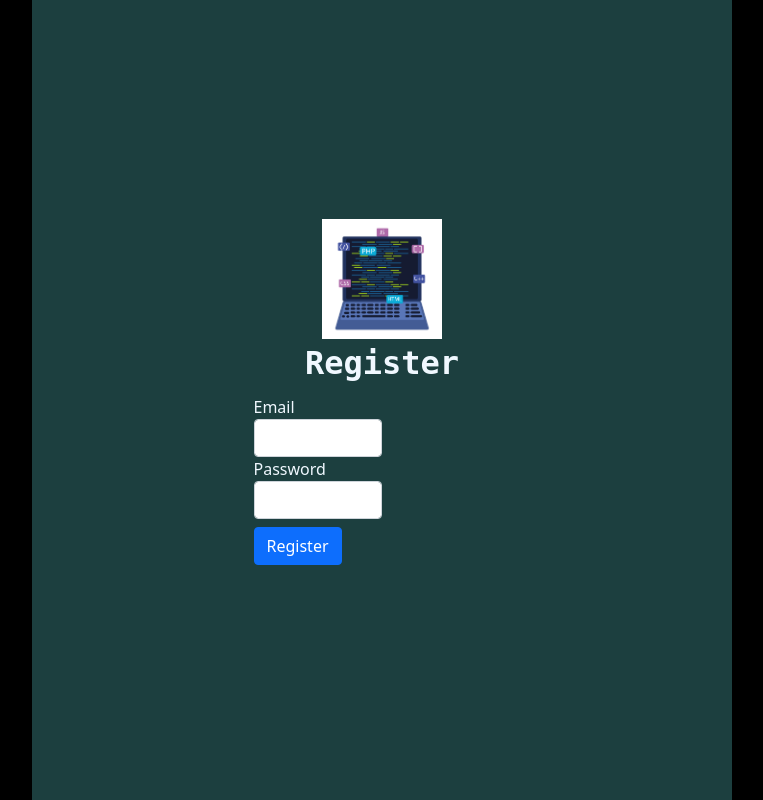
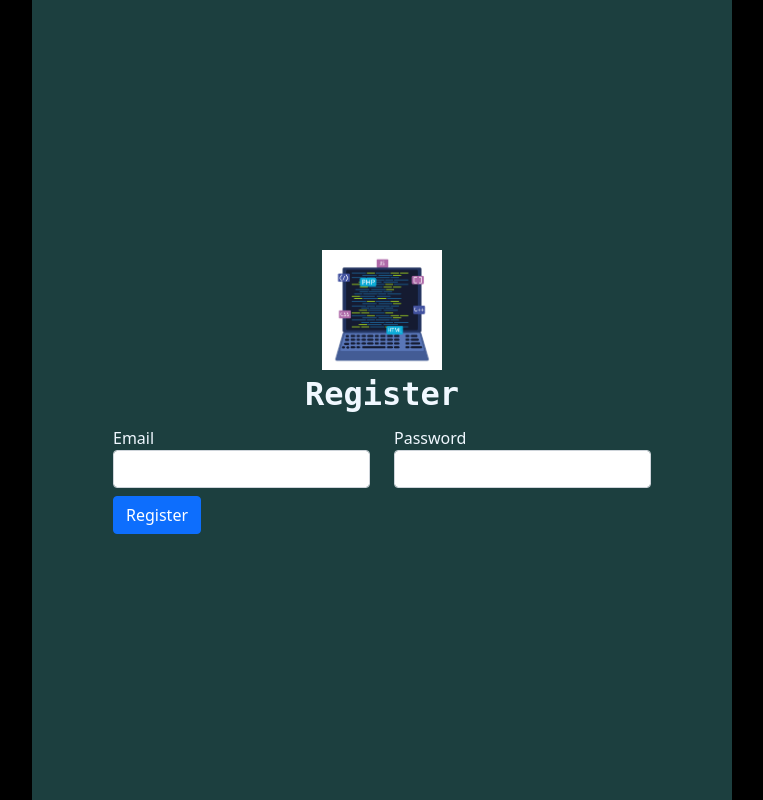
Before and after one commit to Jayson7/djaango-Auths, a Django app: page /register in a window 1280 px wide. Shown: the whole page, without its empty margins (258-1021 px from the left). Run offline with Django 4.2, Linux system fonts and the light colour scheme; some libraries are stand-ins or nearby versions.

Commit message:
register

```diff
--- a/authenticator/Templates/registration/register.html
+++ b/authenticator/Templates/registration/register.html
@@ -30,7 +30,7 @@
         <form method="post" class="form-row my-2">
           {% csrf_token %}
 
-          <div class="form-row">
+          <div class="row">
             <div class="form-group col-md-6">
               <label for="inputEmail4">Email</label>
               <input type="email" class="form-control" id="inputEmail4" />
```
